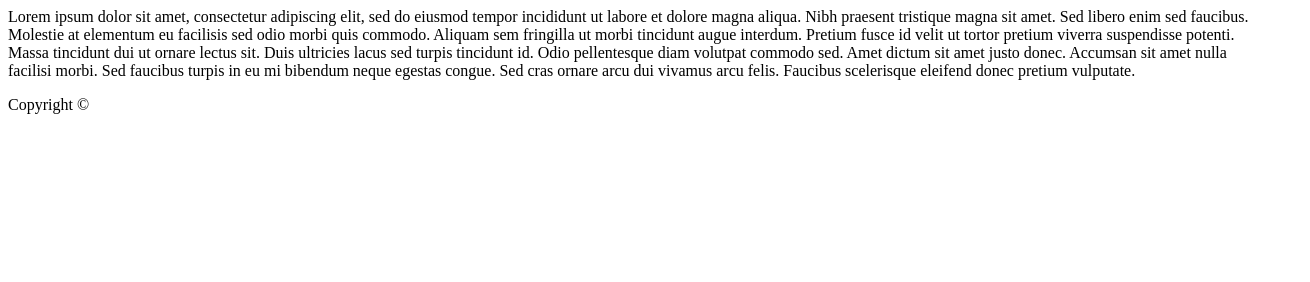
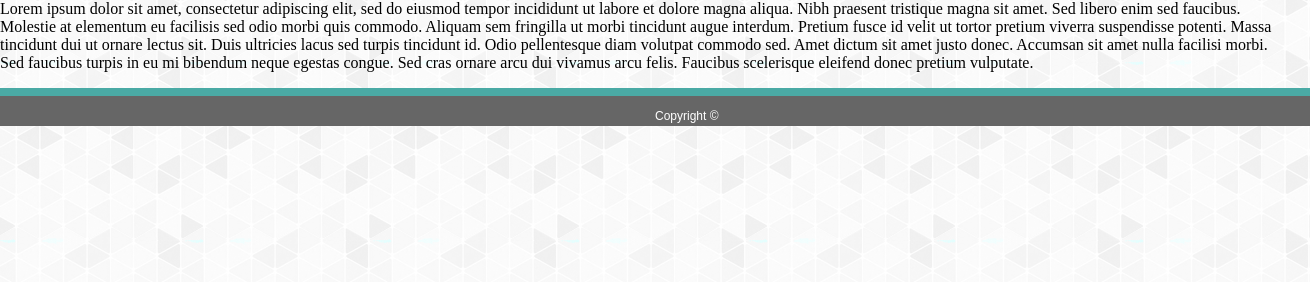
Before and after one commit to m-hayes/homework-one, a plain HTML site: page index.html in a window 1280 px wide. Shown: the part 486-768 px from the top of the page, 1310 px wide, since content can reach past the window. Drawn offline with Linux system fonts and the light colour scheme.

Commit message:
Finished global.css

```diff
--- a/assets/css/global.css
+++ b/assets/css/global.css
@@ -1,6 +1,14 @@
+body {
+    background-image: url("../images/gplaypattern.png");
+    margin: 0;
+    padding: 0;
+    overflow-x: hidden;
+}
 .navbar {
     background-color: #ffffff;
     border-bottom: solid 2px #dddddd;
+    margin: 0;
+    padding: 0;
 }
 .navbar::after {
     content: "";
@@ -44,3 +52,20 @@ a:link {
 li:last-child {
     border-right: none;
 }
+footer {
+    background-color: #666666;
+    border-top: #4aaaa5 8px solid;
+    color: #ffffff;
+    text-align: center;
+    padding: 15px;
+    position: sticky;
+    left: 0;
+    bottom: 0;
+    width: 100%;
+    font-family: 'Arial', 'Helvetica Neue', Helvetica, sans-serif;
+    font-size: 12px;
+}
+#copyright {
+    position: absolute;
+    bottom: 3px;
+}
--- a/index.html
+++ b/index.html
@@ -36,6 +36,6 @@
     </p>
     </div>
 
-    <footer>Copyright &copy;</footer>
+    <footer><span id="copyright">Copyright &copy;</span></footer>
 </body>
 </html>
```
Also changed, not shown: assets/images/gplaypattern.png (added).
